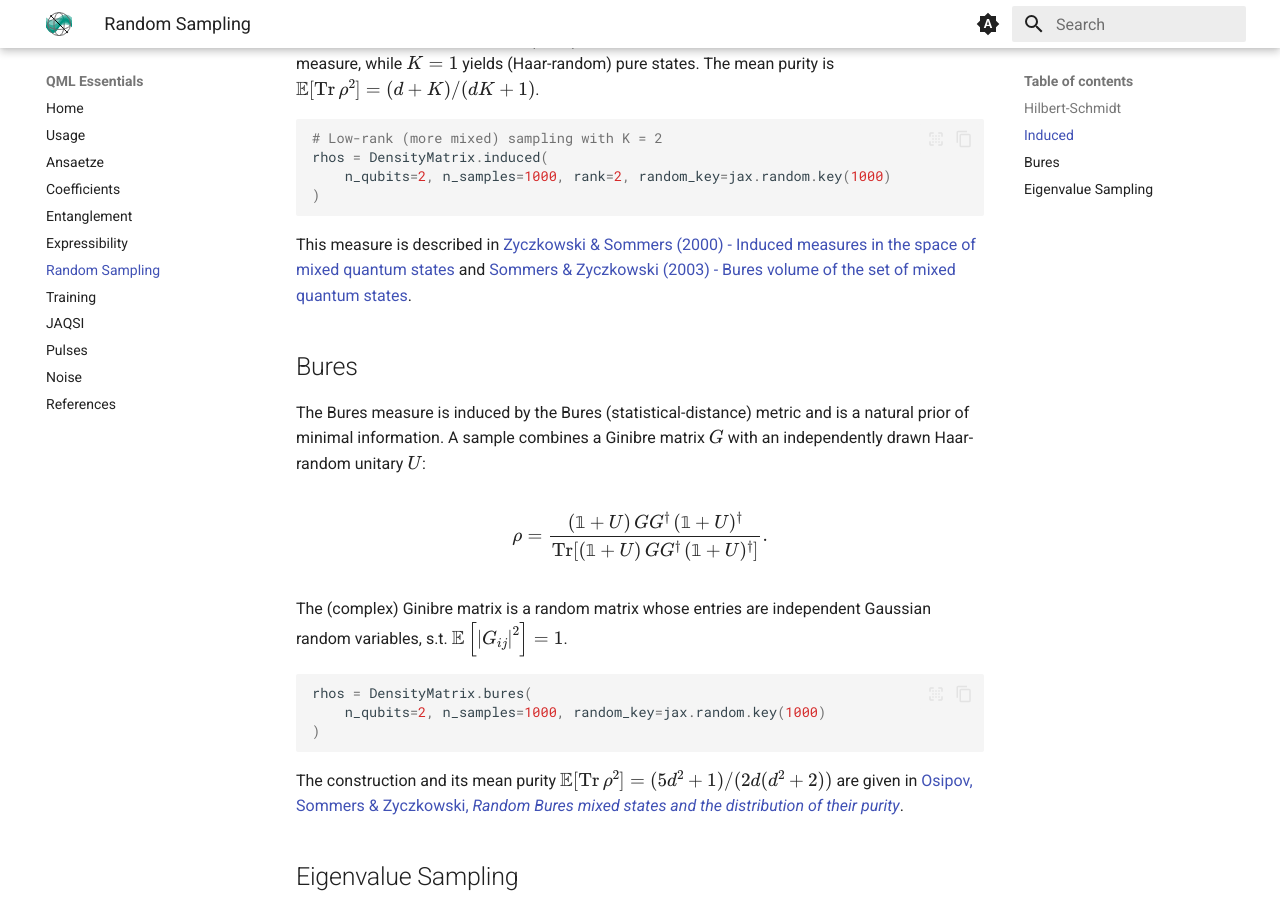
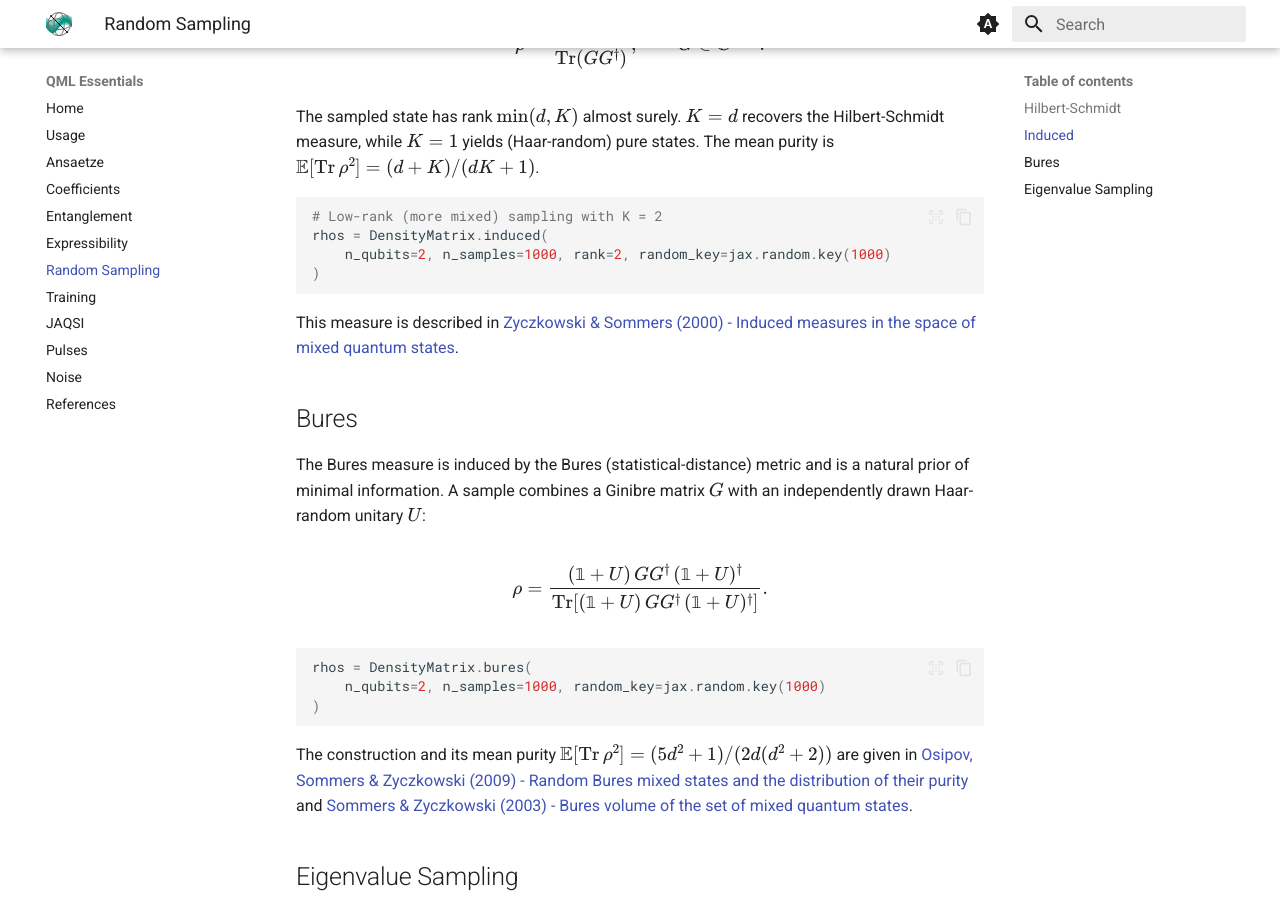
Before and after one commit to cirKITers/qml-essentials, an MkDocs documentation site: the page built from docs/random_sampling.md, in a window 1280 px wide and 900 px high, scrolled down 1183 px. Built offline with MkDocs 1.6.1 and Material for MkDocs 9.7.7, drawn with Linux system fonts in a browser that asks for light colours; some of the changed text lies outside the part shown.

Commit message:
restruct
Signed-off-by: Melvin Strobl <lc3267@kit.edu>

````diff
--- a/docs/random_sampling.md
+++ b/docs/random_sampling.md
@@ -54,7 +56,7 @@ rhos = DensityMatrix.induced(
 )
 ```
 
-This measure is described in [Zyczkowski & Sommers (2000) - Induced measures in the space of mixed quantum states](https://doi.org/10.1088/0305-4470/34/35/335) and [Sommers & Zyczkowski (2003) - Bures volume of the set of mixed quantum states](https://doi.org/10.1088/0305-4470/36/39/308).
+This measure is described in [Zyczkowski & Sommers (2000) - Induced measures in the space of mixed quantum states](https://doi.org/10.1088/0305-4470/34/35/335).
 
 ## Bures
 
@@ -66,15 +68,13 @@ $$
             {\mathrm{Tr}\!\left[(\mathbb{1} + U)\, G G^\dagger\, (\mathbb{1} + U)^\dagger\right]}.
 $$
 
-The (complex) Ginibre matrix is a random matrix whose entries are independent Gaussian random variables, s.t. $\mathbb{E}\left[\left|G_{i j}\right|^{2}\right]=1$.
-
 ```python
 rhos = DensityMatrix.bures(
     n_qubits=2, n_samples=1000, random_key=jax.random.key(1000)
 )
 ```
 
-The construction and its mean purity $\mathbb{E}[\mathrm{Tr}\,\rho^2] = (5d^2 + 1)/(2d(d^2 + 2))$ are given in [Osipov, Sommers & Zyczkowski, *Random Bures mixed states and the distribution of their purity*](https://arxiv.org/abs/1004.1655).
+The construction and its mean purity $\mathbb{E}[\mathrm{Tr}\,\rho^2] = (5d^2 + 1)/(2d(d^2 + 2))$ are given in [Osipov, Sommers & Zyczkowski  (2009) - Random Bures mixed states and the distribution of their purity](https://doi.org/10.1088/1751-8113/43/5/055302) and [Sommers & Zyczkowski (2003) - Bures volume of the set of mixed quantum states](https://doi.org/10.1088/0305-4470/36/39/308).
 
 ## Eigenvalue Sampling
 
````
Also changed, not shown: other parts of docs/random_sampling.md (+2 -0 lines).
